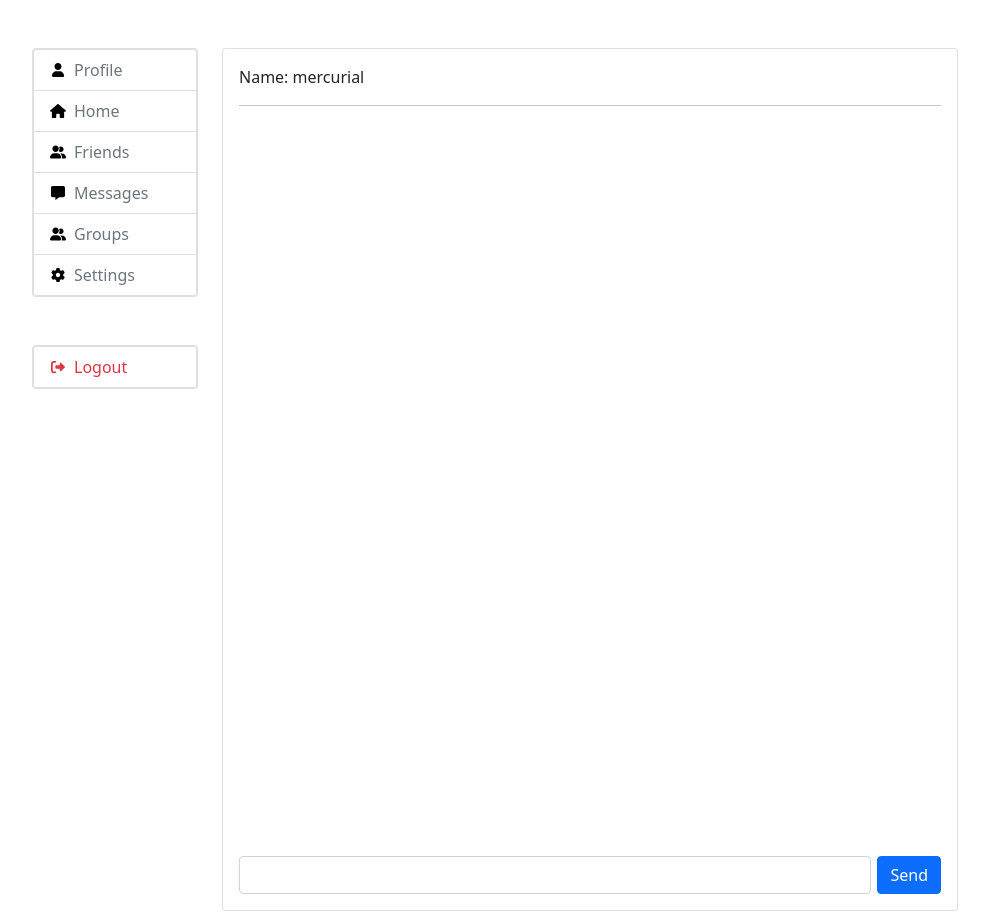
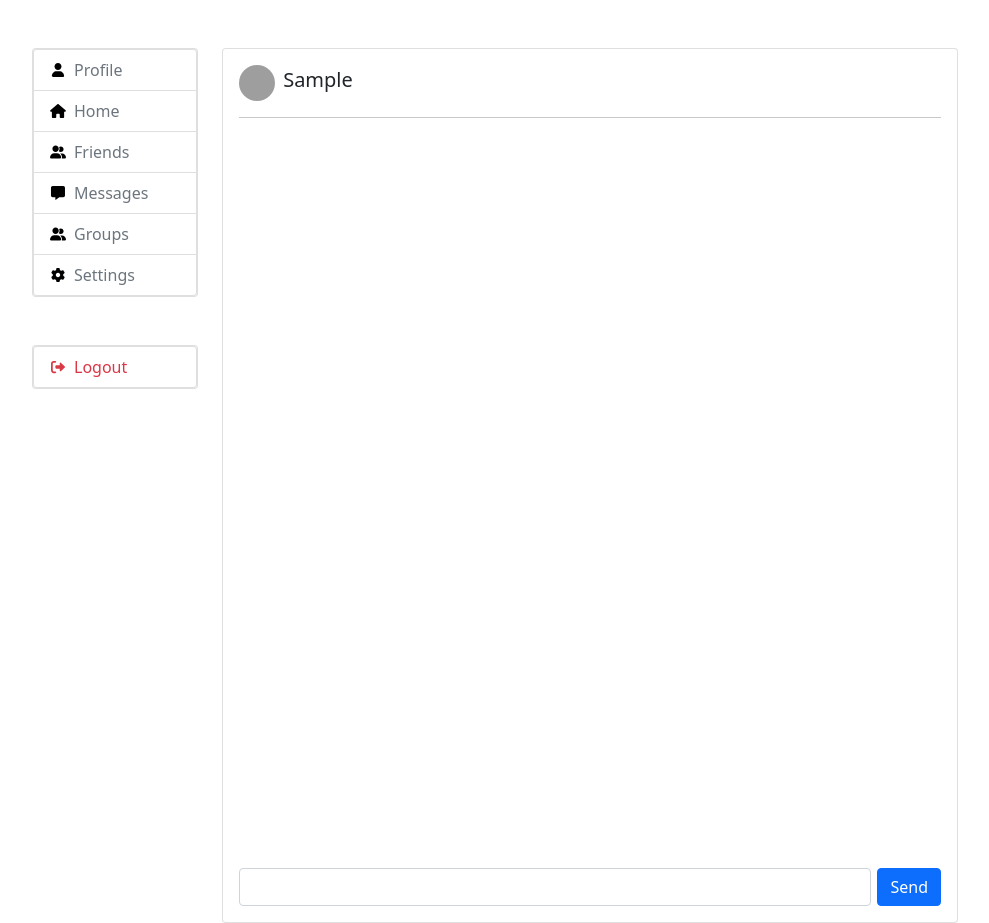
Before and after one commit to nrrnie/AituNetwork-2, a Flask app: template aituNetwork/chat/templates/chat.html in a window 1280 px wide. Shown: the whole page, without its empty margins (50-1039 px from the left). Run offline with Flask 2, Linux system fonts and the light colour scheme; tables that the repository leaves empty hold one stand-in row (values such as "Sample post"); the template is opened without the code that fills it: values that come from a table or form of the project are taken from there, most other values are stand-ins (such as "Sample title", 1, 10 or a date in 2020); parts of the project's set-up code (start-up, migrations or seed data) failed here and were passed over; some libraries are stand-ins or nearby versions; grey boxes are pictures that could not be loaded.

Commit message:
chore: show avatars

```diff
--- a/aituNetwork/chat/routes.py
+++ b/aituNetwork/chat/routes.py
@@ -1,6 +1,6 @@
 from flask import request, session, render_template, url_for
 from aituNetwork.chat import chat
-from aituNetwork.models import Chats, UsersChats
+from aituNetwork.models import Chats, UsersChats, Users
 from utils import auth_required
 
 
@@ -10,7 +10,8 @@ def chat(chat_id: int):
     user = session['user']
 
     # user with whom you chat
-    chat_user = UsersChats.get_second_chat_user(chat_id, user.id)
+    chat_user_id = UsersChats.get_second_chat_user(chat_id, user.id)
+    chat_user = Users.get(chat_user_id)
 
     if not Chats.is_chat_exist(chat_id):
         return 'Chat does not exist'
--- a/aituNetwork/chat/templates/chat.html
+++ b/aituNetwork/chat/templates/chat.html
@@ -17,7 +17,15 @@
                 <div class="card">
                     <div class="card-body">
                         <div class="header sticky-top">
-                            Name: mercurial
+                            {% set picture = get_picture(chat_user.id) %}
+                            {% if picture %}
+                            <img src="{{ url_for('utils.get_picture', table='profile-pictures', filename=picture.name) }}"
+                                 class="rounded-circle me-1" width="36" height="36">
+                            {% else %}
+                            <img src="https://i.pinimg.com/originals/fc/04/73/fc047347b17f7df7ff288d78c8c281cf.png"
+                                 class="rounded-circle me-1" width="36" height="36">
+                            {% endif %}
+                            <a href="{{ url_for('users.profile', slug=chat_user.slug) }}" class="d-inline my-auto fs-5 text-dark text-decoration-none">{{ chat_user.first_name }}</a>
                             <hr>
                         </div>
 
@@ -47,7 +55,7 @@
     </div>
 
     <script>
-        let chat_user = {{ chat_user }};
+        let chat_user = {{ chat_user.id }};
     </script>
 
     <script src="static/js/chat.js"></script>
--- a/aituNetwork/utils/templates/message.html
+++ b/aituNetwork/utils/templates/message.html
@@ -1,8 +1,13 @@
 <div class="message_container d-flex">
     {% set picture = get_picture(user.id) %}
     <div class="profile-picture me-2">
+        {% if picture %}
         <img src="{{ url_for('utils.get_picture', table='profile-pictures', filename=picture.name) }}"
              class="rounded-circle mt-2" width="36" height="36">
+        {% else %}
+        <img src="https://i.pinimg.com/originals/fc/04/73/fc047347b17f7df7ff288d78c8c281cf.png"
+                                 class="rounded-circle me-1" width="36" height="36">
+        {% endif %}
     </div>
     <div class="d-flex flex-column">
         <div class="user-info">
```
